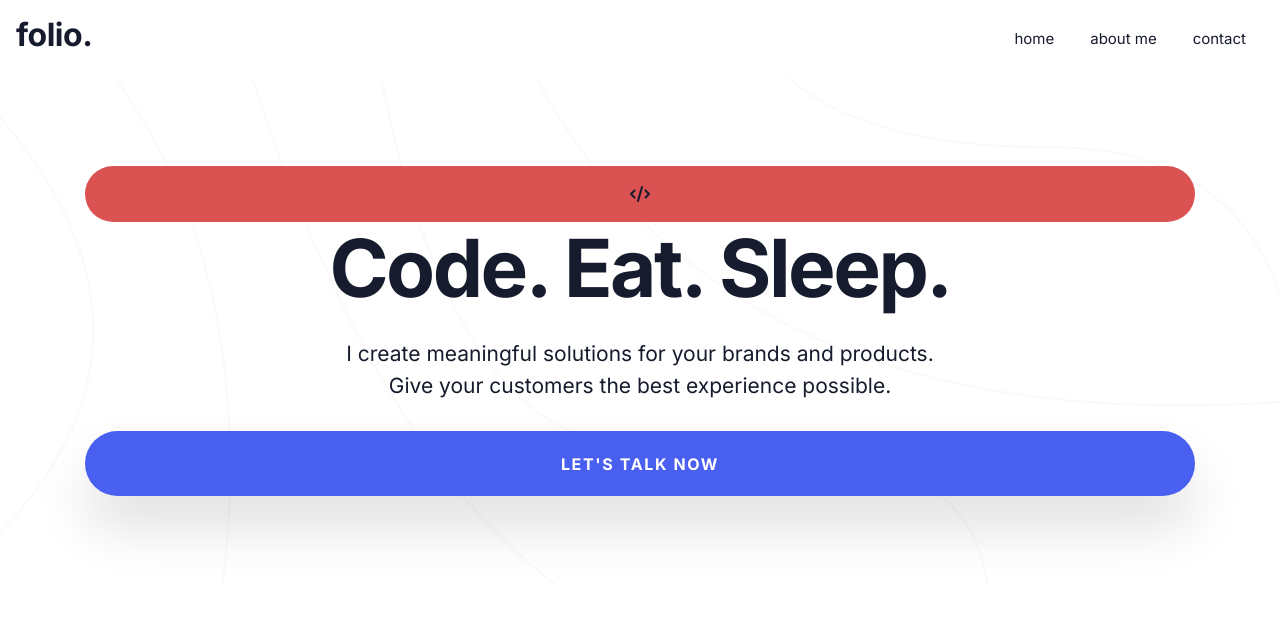
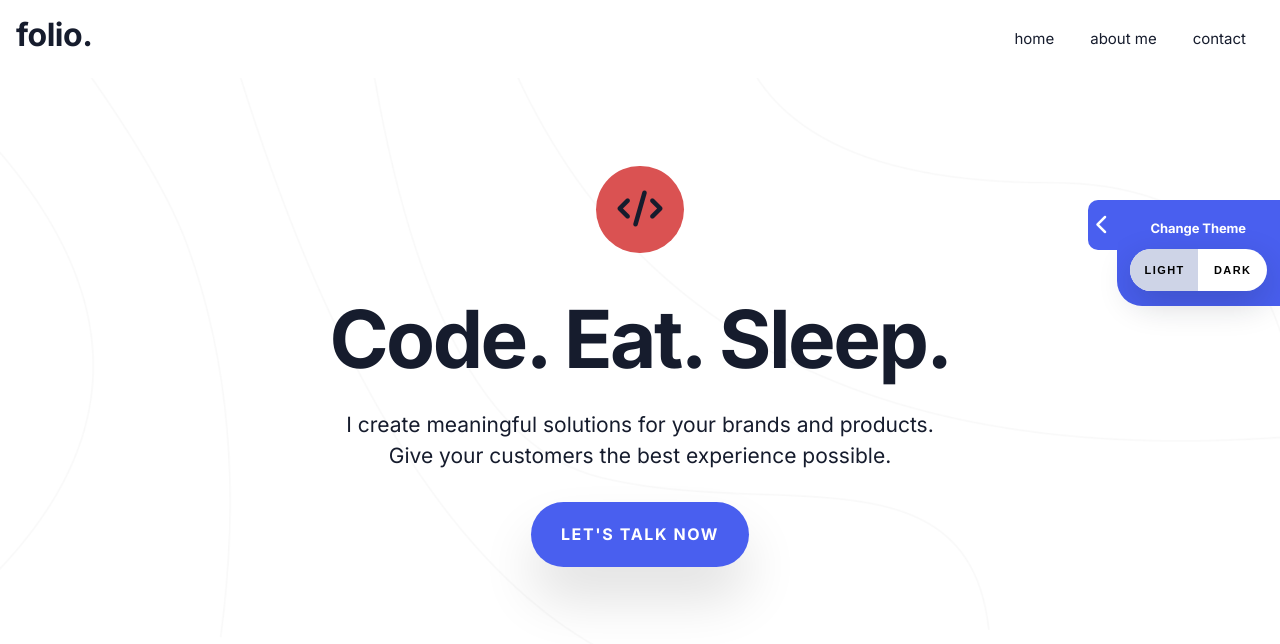
Before and after one commit to breez33/code-folio, a plain HTML site: page index.html in a window 1280 px wide. Drawn offline with Linux system fonts and the light colour scheme.

Commit message:
finished hero section

```diff
--- a/css/base.css
+++ b/css/base.css
@@ -77,7 +77,7 @@ button {
   font-weight: 700;
   min-width: 175px;
   height: 65px;
-  display: flex;
+  display: inline-flex;
   align-items: center;
   justify-content: center;
   text-transform: uppercase;
--- a/css/styles.css
+++ b/css/styles.css
@@ -34,10 +34,21 @@
 
 .hero-icon-background {
   background-color: #da5252;
-  padding: 1rem;
+  padding: 1.25rem 1.35rem;
   border-radius: 50rem;
+  display: inline-block;
+  margin-bottom: 2.5rem;
+  text-align: center;
 }
 
+.hero-icon.fa-code {
+  color: var(--color-text);
+  font-size: 2.25rem;
+  display: inline-block;
+  line-height: 1.3;
+}
+
+/* Modal Styles */
 .full-site-modal {
   position: fixed;
   top: 0;
@@ -83,3 +94,80 @@
 [data-animation="zoomInOut"].full-site-modal.is-visible {
   transform: none;
 }
+
+/* Theme Panel Styles */
+.theme-panel {
+  position: fixed;
+  right: 0;
+  top: 25%;
+  z-index: 100;
+  transition: 0.4s;
+  transform: translateX(100%);
+}
+
+.theme-panel.open {
+  transform: translateX(0);
+}
+
+.theme-body {
+  background-color: var(--color-link);
+  border: transparent;
+  max-width: 185px;
+  padding: 15px 13px;
+  text-align: center;
+  border-bottom-left-radius: 25px;
+  position: relative;
+}
+
+.theme-body > span {
+  color: white;
+  font-size: 13px;
+  font-weight: 700;
+  letter-spacing: -0.09px;
+  line-height: 26px;
+  padding-bottom: 8px;
+  display: inline-flex;
+}
+
+.theme-body .btn-group {
+  box-shadow: 0 12px 34px rgba(22, 28, 45, 0.2);
+  border-radius: 33px;
+  background-color: white;
+  overflow: hidden;
+  display: flex;
+  max-width: 153px;
+}
+
+.theme-body .btn-group .switch-btn {
+  background: transparent;
+  border: none;
+  width: 50%;
+  font-size: 11px;
+  font-weight: 700;
+  letter-spacing: 1.4px;
+  height: 42px;
+  padding-left: 15px;
+  padding-right: 15px;
+  text-transform: uppercase;
+}
+
+.theme-body .btn-group .switch-btn.active {
+  background-color: #ced4e7;
+}
+
+.theme-body .theme-tab {
+  position: absolute;
+  top: 0;
+  transform: translateX(-100%);
+  display: flex;
+  align-items: center;
+  justify-content: center;
+  width: 30px;
+  height: 50px;
+  border: 0;
+  background: var(--color-link);
+  color: white;
+  font-size: 20px;
+  border-radius: 10px 0 0 10px;
+  left: 1px;
+}
--- a/css/theme.css
+++ b/css/theme.css
@@ -5,7 +5,7 @@
   --color-text-opacity: rgba(22, 28, 45, 0.7);
   --color-text: #161c2d;
   -color-text-base: #161c2d;
-  --color-link: #fff;
+  --color-link: #495fef;
   --border: #383f53;
 }
 
--- a/index.html
+++ b/index.html
@@ -14,6 +14,19 @@
   <title>Brian Ellis | Folio.</title>
 </head>
 <body>
+  <!-- Theme Tab -->
+  <div class="theme-panel open">
+    <div class="theme-body">
+      <span>Change Theme</span>
+      <div class="btn-group">
+        <button class="switch-btn active">Light</button>
+        <button class="switch-btn">Dark</button>
+      </div>
+      <button class="theme-tab">
+        <i class="fa-solid fa-chevron-left"></i>
+      </button>
+    </div>
+  </div>
   <main class="site-wrapper">
     <header class="site-header">
       <nav class="navbar">
@@ -34,7 +47,7 @@
       <div class="container">
         <div class="hero-content">
           <div class="hero-icon-background">
-            <i class="fa fa-code"></i>
+            <i class="fa-solid fa-code hero-icon"></i>
           </div>
           <h2 class="header-lg">Code. Eat. Sleep.</h2>
           <div class="sub-header">
@@ -42,7 +55,9 @@
             <br />
             Give your customers the best experience possible.
           </div>
-          <a href="#" class="btn btn-primary btn-rounded" data-open="contact">Let's talk now</a>
+          <div class="btn btn-primary btn-rounded">
+            <a href="#" class="" data-open="contact">Let's talk now</a>
+          </div>
         </div>
       </div>
     </section>
```
